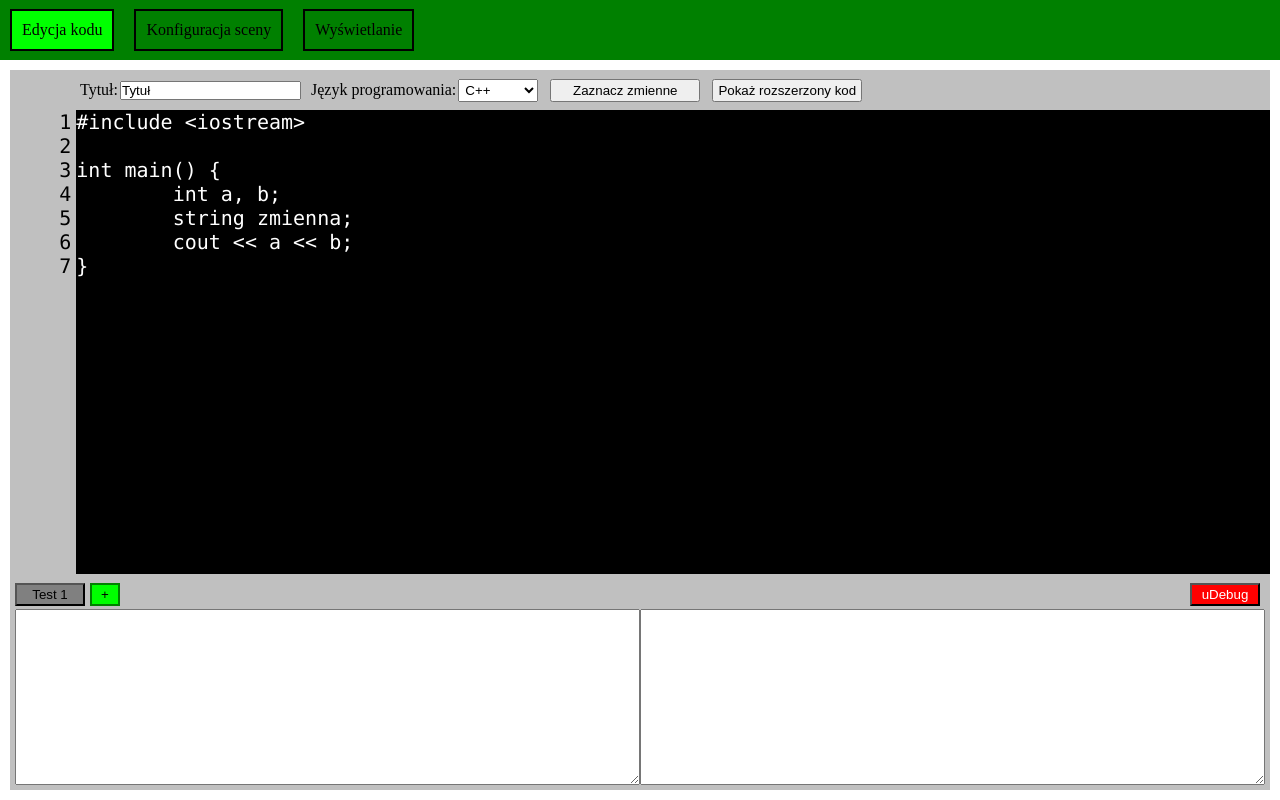
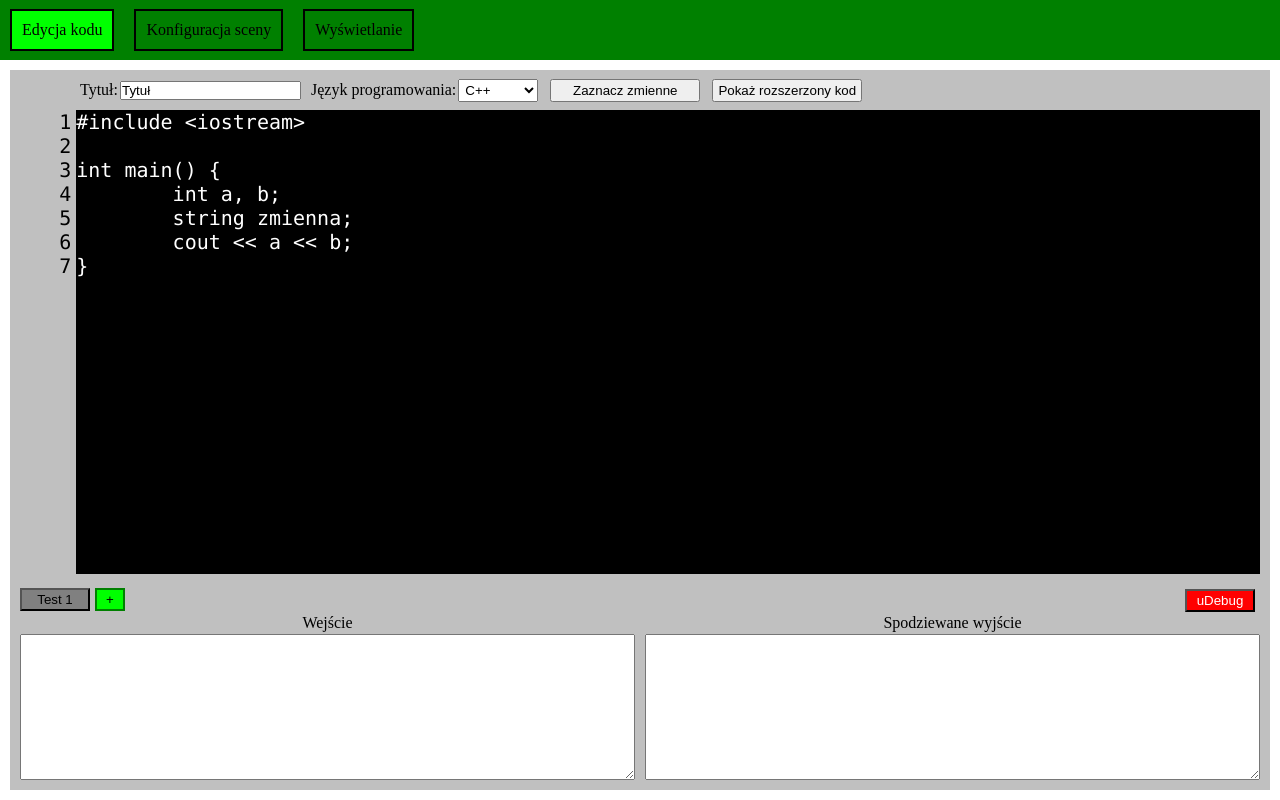
Before and after one commit to Rubix98/algodebug, a Vue app: page / in a window 1280 px wide. Built offline with nearby package versions, Linux system fonts and the light colour scheme.

Commit message:
Przenosi komponent z testami bezpośrednio do edytora kodu

```diff
--- a/src/components/codeEditor/CodeEditor.vue
+++ b/src/components/codeEditor/CodeEditor.vue
@@ -24,6 +24,12 @@
         @codeareaClickEvent="codeareaClickHandler"
         @codeareaInputEvent="codeareaInputHandler" />
     </div>
+
+    <CodeEditorTestCases
+      v-model:inputs="inputs"
+      v-model:outputs="outputs"
+      :readonly="readonly" />
+
   </div>
 </template>
 
@@ -31,13 +37,14 @@
 import CodeEditorHeader from './CodeEditorHeader.vue';
 import CodeEditorLineNumbers from './CodeEditorLineNumbers.vue';
 import CodeEditorBody from './CodeEditorBody.vue';
+import CodeEditorTestCases from './CodeEditorTestCases.vue';
 import {CodeParser} from '@/scripts/CodeParser.js';
 import {DeepSet} from '@/scripts/DeepSet.js';
 
 export default {
   props: ['id', 'readonly'],
 
-  components: {CodeEditorHeader, CodeEditorLineNumbers, CodeEditorBody},
+  components: {CodeEditorHeader, CodeEditorLineNumbers, CodeEditorBody, CodeEditorTestCases},
 
   data() {
     return {
@@ -47,7 +54,9 @@ export default {
       breakpoints:          new DeepSet(),
       marks:                new DeepSet(),
       trackVariablesMode:   false,
-      showExtendedCode:     false
+      showExtendedCode:     false,
+      inputs:               [''],
+      outputs:              ['']
     }
   },
 
@@ -131,8 +140,13 @@ export default {
   }
 
   .code-editor-main {
-    width: 100%;
-    height: calc(100% - 40px);
+    height: calc(70% - 40px);
+    padding-right: 10px;
+  }
+
+  .code-editor-test-cases {
+    height: 30%;
+    padding: 10px;
   }
 
   .code-editor-body {
--- /dev/null
+++ b/src/components/codeEditor/CodeEditorTestCases.vue
@@ -0,0 +1,138 @@
+<template>
+  <div class="code-editor-test-cases">
+    <div class="full-size">
+
+      <div class="test-cases-header flex-horizontal-center flex-vertical-space-between">
+        <div class="flex-row">
+
+          <button v-for="number in numberOfTestCases" :key="number"
+            :class="{'selected-button ': isSelected(number)}"
+            @click="selectTestCase(number)" >
+            Test {{number}}
+          </button>
+
+          <button class="add-button" v-if="!readonly" @click="addTestCase">+</button>
+
+        </div>
+        <div>
+            <button class="udebug-button" v-if="!readonly">uDebug</button>
+        </div>
+      </div>
+
+      <div class="test-cases-body full-size flex-row flex-vertical-space-between">
+        <div>
+          <div class="textarea-header">Wejście</div>
+          <textarea
+            :value="inputs[selectedTestCase]"
+            @input="inputHandler('inputs', selectedTestCase, $event.target.value)"></textarea>
+        </div>
+
+        <div>
+          <div class="textarea-header">Spodziewane wyjście</div>
+          <textarea
+            :value="outputs[selectedTestCase]"
+            @input="inputHandler('outputs', selectedTestCase, $event.target.value)"></textarea>
+        </div>
+      </div>
+
+    </div>
+  </div>
+</template>
+
+<script>
+
+export default {
+  props: ['inputs', 'outputs', 'readonly'],
+
+  data() {
+    return {
+      selectedTestCase: 0
+    }
+  },
+
+  methods: {
+    inputHandler(name, number, value) {
+      let tab = this.$props[name];
+      tab[number] = value;
+      console.log(`update:${name}`, tab);
+      this.$emit(`update:${name}`, tab);
+    },
+
+    addTestCase() {
+      this.selectedTestCase = this.$props.inputs.length;
+
+      let inputs = this.$props.inputs;
+      inputs.push('');
+      this.$emit('update:inputs', inputs);
+
+      let outputs = this.$props.outputs;
+      outputs.push('');
+      this.$emit('update:outputs', outputs);
+    },
+
+    selectTestCase(number) {
+      this.selectedTestCase = number-1;
+    }
+  },
+
+  computed: {
+    numberOfTestCases() {
+      return this.$props.inputs.length;
+    },
+
+    isSelected() {
+      return number => {
+        return this.selectedTestCase === number-1;
+      }
+    }
+  }
+
+}
+</script>
+
+<style scoped>
+  .test-cases-header {
+    height: 30px;
+  }
+
+  .test-cases-body {
+    height: calc(100% - 30px);
+  }
+
+  .test-cases-header button {
+    padding: 2px;
+    width: 70px;
+    margin-right: 5px;
+  }
+
+  .test-cases-header .selected-button {
+    background-color: grey;
+  }
+
+  .test-cases-header .add-button {
+    width: 30px;
+    background-color: lime;
+    border: 2px solid green;
+  }
+
+  .test-cases-header .udebug-button {
+    background-color: red;
+    color: white;
+  }
+
+  .test-cases-body > div {
+    width: calc(50% - 5px);
+  }
+
+  .test-cases-body .textarea-header {
+    text-align: center;
+    height: 20px;
+    font: initial;
+  }
+
+  .test-cases-body textarea {
+    width: 100%;
+    height: calc(100% - 20px);
+    padding: 5px;
+  }
+</style>
--- a/src/components/tabs/CodeTab.vue
+++ b/src/components/tabs/CodeTab.vue
@@ -1,24 +1,16 @@
 <template>
   <div class="full-size">
     <CodeEditor id="code" :readonly="false" />
-    <TestCase />
   </div>
 </template>
 
 <script>
-import CodeEditor from '@/components/codeEditor/CodeEditor.vue'
-import TestCase from '@/components/testCase/TestCase.vue'
+import CodeEditor from '@/components/codeEditor/CodeEditor.vue';
 export default {
-  components: { CodeEditor, TestCase }
+  components: { CodeEditor }
 }
 </script>
 
 <style scoped>
-  .code-editor {
-    height: 70%;
-  }
 
-  .test-case {
-    height: 30%;
-  }
 </style>
--- a/src/components/testCase/TestCase.vue
+++ /dev/null
@@ -1,110 +0,0 @@
-<template>
-  <div class="test-case full-size">
-    <div class="test-case-header flex-horizontal-center flex-vertical-space-between">
-      <div class="flex-row ">
-        <div v-for="number in numberOfTestCases" :key="number">
-          <button @click="selectTestCase(number)" :class="{'selected': isSelected(number)}">Test {{number}}</button>
-        </div>
-        <div>
-          <button class="add-button" @click="addTestCase">+</button>
-        </div>
-      </div>
-      <div>
-        <div>
-          <button class="udebug-button">uDebug</button>
-        </div>
-      </div>
-    </div>
-
-    <div class="test-case-body flex-row full-size">
-      <div>
-        <textarea v-model=inputs[selectedTestCase]></textarea>
-      </div>
-      <div>
-        <textarea v-model=outputs[selectedTestCase]></textarea>
-      </div>
-    </div>
-  </div>
-</template>
-
-<script>
-
-export default {
-
-  data() {
-    return {
-      selectedTestCase: 0,
-      numberOfTestCases: 1,
-      inputs: [''],
-      outputs: ['']
-    }
-  },
-
-  methods: {
-    addTestCase() {
-      this.selectedTestCase = this.numberOfTestCases;
-      this.numberOfTestCases++;
-      this.inputs.push('');
-      this.outputs.push('');
-    },
-
-    selectTestCase(number) {
-      this.selectedTestCase = number-1;
-    }
-  },
-
-  computed: {
-    isSelected() {
-      return number => {
-        return this.selectedTestCase === number-1;
-      }
-    }
-  }
-
-}
-</script>
-
-<style scoped>
-  .test-case {
-    background-color: silver;
-    padding: 5px;
-  }
-
-  .test-case-header {
-    height: 30px;
-  }
-
-  .test-case-body {
-    height: calc(100% - 30px);
-  }
-
-  .test-case-header button {
-    padding: 2px;
-    width: 70px;
-    margin-right: 5px;
-  }
-
-  .test-case-header .selected {
-    background-color: grey;
-  }
-
-  .test-case-header .udebug-button {
-    background-color: red;
-    color: white;
-  }
-
-  .test-case-header .add-button {
-    width: 30px;
-    background-color: lime;
-    border: 2px solid green;
-  }
-
-  .test-case-body > div {
-    width: 50%;
-  }
-
-  .test-case textarea {
-    width: 100%;
-    height: 100%;
-  }
-</style>
```
